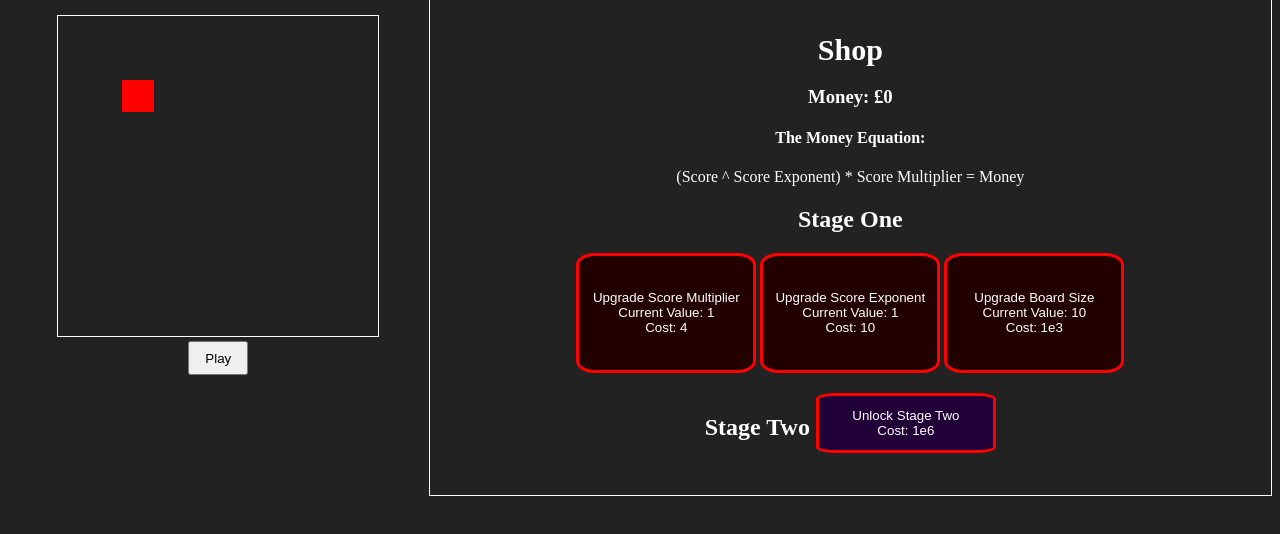
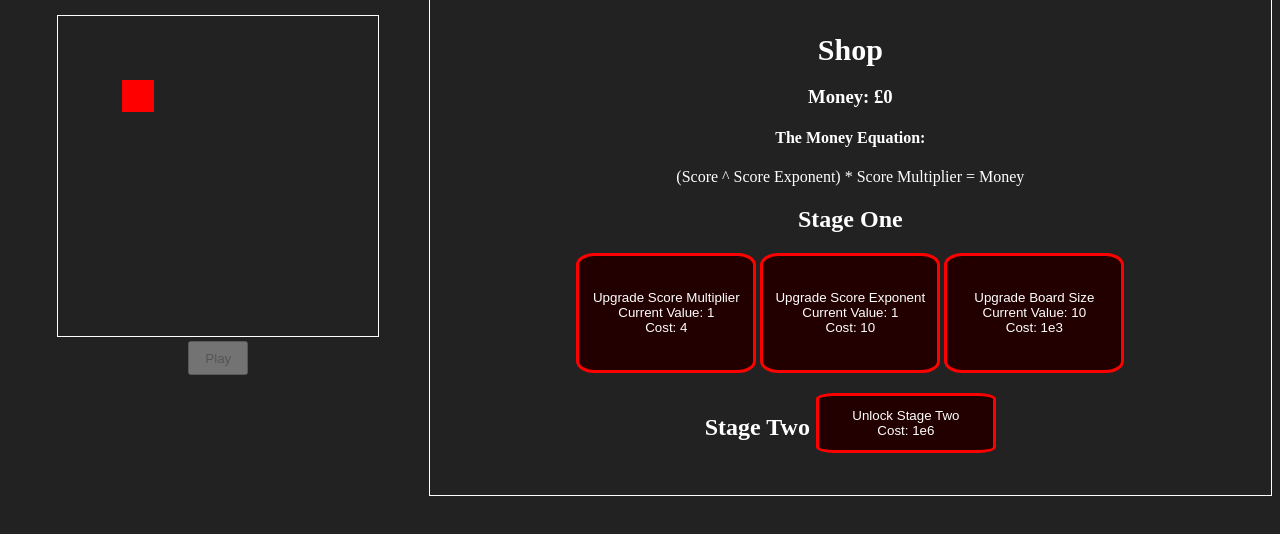
Before and after one commit to ripecontext/incremental-snake, a plain HTML site: page index.html in a window 1280 px wide. Both pictures are taken after a click on the button "Play". Shown: the part 158-692 px from the top of the page. Drawn offline with Linux system fonts and the light colour scheme.

Commit message:
fixed buttons and added clarification for eventual prestige

```diff
--- a/index.html
+++ b/index.html
@@ -49,6 +49,7 @@
                             <h2>Stage Three <button style="height:60px" id="stage_three_button" onclick="manager.purchase_button_clicked('stage_three_button')">Unlock Stage Three</button></h2>
                             <div id="stage_three_content">
                                 <button onclick="manager.purchase_button_clicked('game_speed')" id="game_speed">Upgrade Game Speed</button>
+                                <p>Get game speed to 5 to break light speed.</p>
                             </div>
                         </div>
                     </div>
--- a/javascript/manager.js
+++ b/javascript/manager.js
@@ -13,13 +13,13 @@ class GameManager {
         this.buttons = [];
         this.buttons.push([new PurchaseButton(4, 3, 100), "score_multiplier", "Upgrade Score Multiplier"]);
         this.buttons.push([new PurchaseButton(10, 4, 100), "score_exponent", "Upgrade Score Exponent"]);
-        this.buttons.push([new PurchaseButton(1000, 10**8, 5), "board_size", "Upgrade Board Size"]);
+        this.buttons.push([new PurchaseButton(1000, 10**6, 5), "board_size", "Upgrade Board Size"]);
         this.buttons.push([new PurchaseButton(1000000, 0, 1), "stage_two_button", "Unlock Stage Two"]);
         this.buttons.push([new PurchaseButton(1000000, 0, 1), "distance_to_food_unlock", "Unlock Distance to Food"]);
         this.buttons.push([new PurchaseButton(100000000, 0, 1), "wall_detection_unlock", "Unlock Wall and Body Detection"]);
         this.buttons.push([new PurchaseButton(10000000000, 0, 1), "area_detection_unlock", "Unlock Area Detection"]);
         this.buttons.push([new PurchaseButton(1000000000000, 0, 1), "stage_three_button", "Unlock Stage Three"]);
-        this.buttons.push([new PurchaseButton(1000000000000, 2, 33), "game_speed", "Upgrade Game Speed"]);
+        this.buttons.push([new PurchaseButton(1000000000000, 5, 33), "game_speed", "Upgrade Game Speed"]);
 
         document.addEventListener("keydown", this.on_key_press.bind(this));
     }
@@ -228,29 +228,9 @@ class GameManager {
             }
 
             if (this.currency >= this.buttons[i][0].price) {
-                if (this.buttons[i][1] === "stage_two_button" || this.buttons[i][1] === "stage_three_button") {
-
-                    button.style.borderColor = "#7600c4";
-                    button.style.backgroundColor = "#200036";
-
-                } else {
-
-                    button.style.borderColor = "#00ff00";
-                    button.style.backgroundColor = "#002200";
-
-                }
+                button.disabled = false;
             } else {
-                if (this.buttons[i][1] === "stage_two_button" || this.buttons[i][1] === "stage_three_button") {
-
-                    button.style.borderColor = "#ff0000";
-                    button.style.backgroundColor = "#200036";
-
-                } else {
-
-                    button.style.borderColor = "#ff0000";
-                    button.style.backgroundColor = "#220000";
-
-                }
+                button.disabled = true;
             }
 
         }
@@ -269,7 +249,10 @@ class GameManager {
     }
 
     save_data() {
-        localStorage.setItem("manager_state", `${this.currency};${this.stage}`);
+        const auto_restart_on = document.getElementById("auto_restart_checkbox").checked;
+        const auto_pilot_on = document.getElementById("autopilot_checkbox").checked;
+
+        localStorage.setItem("manager_state", `${this.currency};${(auto_restart_on) ? 1 : 0};${(auto_pilot_on) ? 1 : 0}`);
         var upgrade_string = "";
         for (var i = 0; i < this.buttons.length; i++) {
             upgrade_string += this.buttons[i][0].upgrade_amount + ";";
@@ -284,6 +267,8 @@ class GameManager {
         var manager_state_data = localStorage.getItem("manager_state");
         manager_state_data = manager_state_data.split(";");
 
+        document.getElementById("auto_restart_checkbox").checked = (manager_state_data[1] == 1);
+        document.getElementById("autopilot_checkbox").checked = (manager_state_data[2] == 1);
 
         var end_currency = Number(manager_state_data[0]);
 
--- a/style.css
+++ b/style.css
@@ -90,12 +90,17 @@ main div h6 {
 #purchase_buttons button {
     width: 180px;
     height: 120px;
-    background-color: #220000;
+    background-color: #002200;
     color: white;
     border-style: solid;
-    border-color: #FF0000;
+    border-color: #00ff00;
     border-width: 3px;
     border-radius: 10%;
+}
+
+#purchase_buttons button:disabled {
+    border-color: #FF0000;
+    background-color: #220000;
 }
 
 #start_game_button {
```
